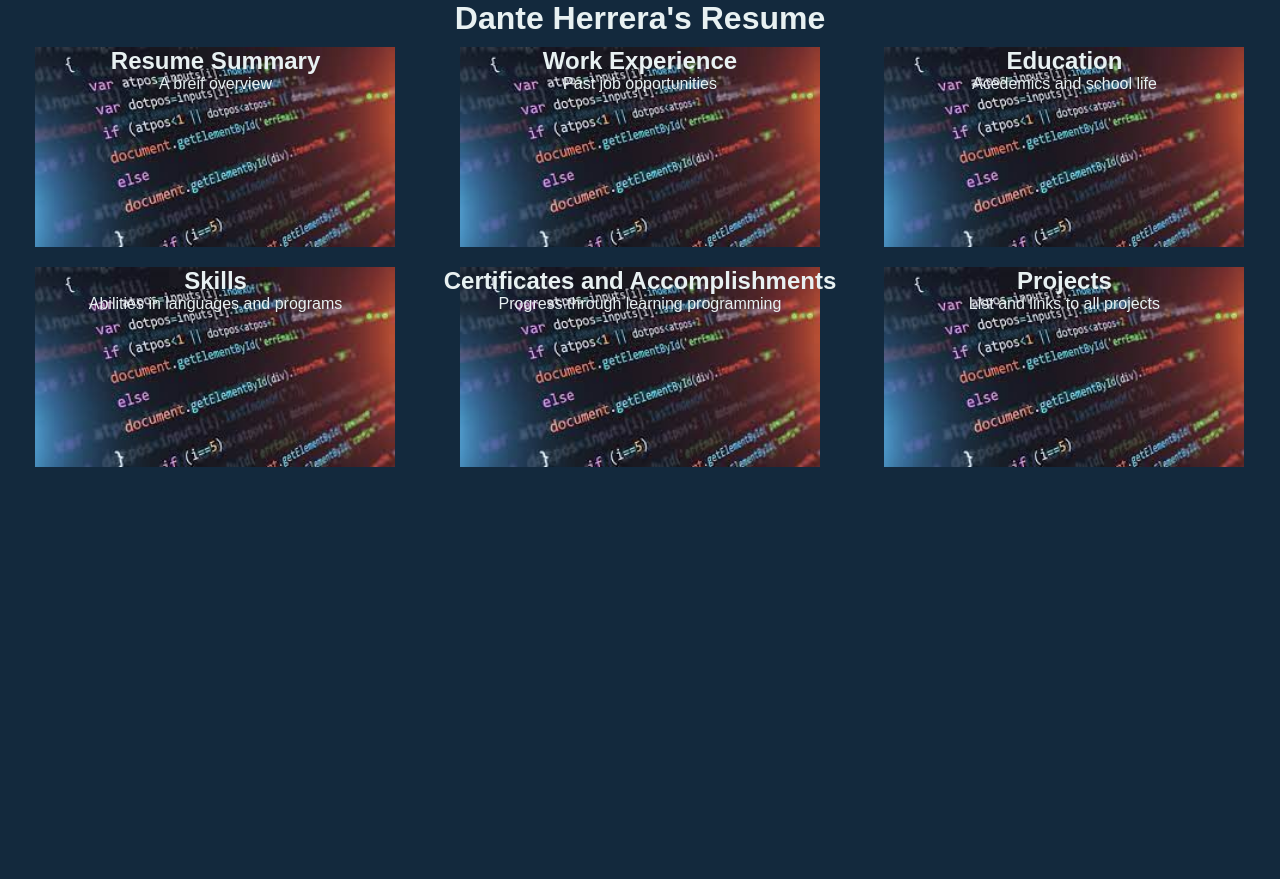
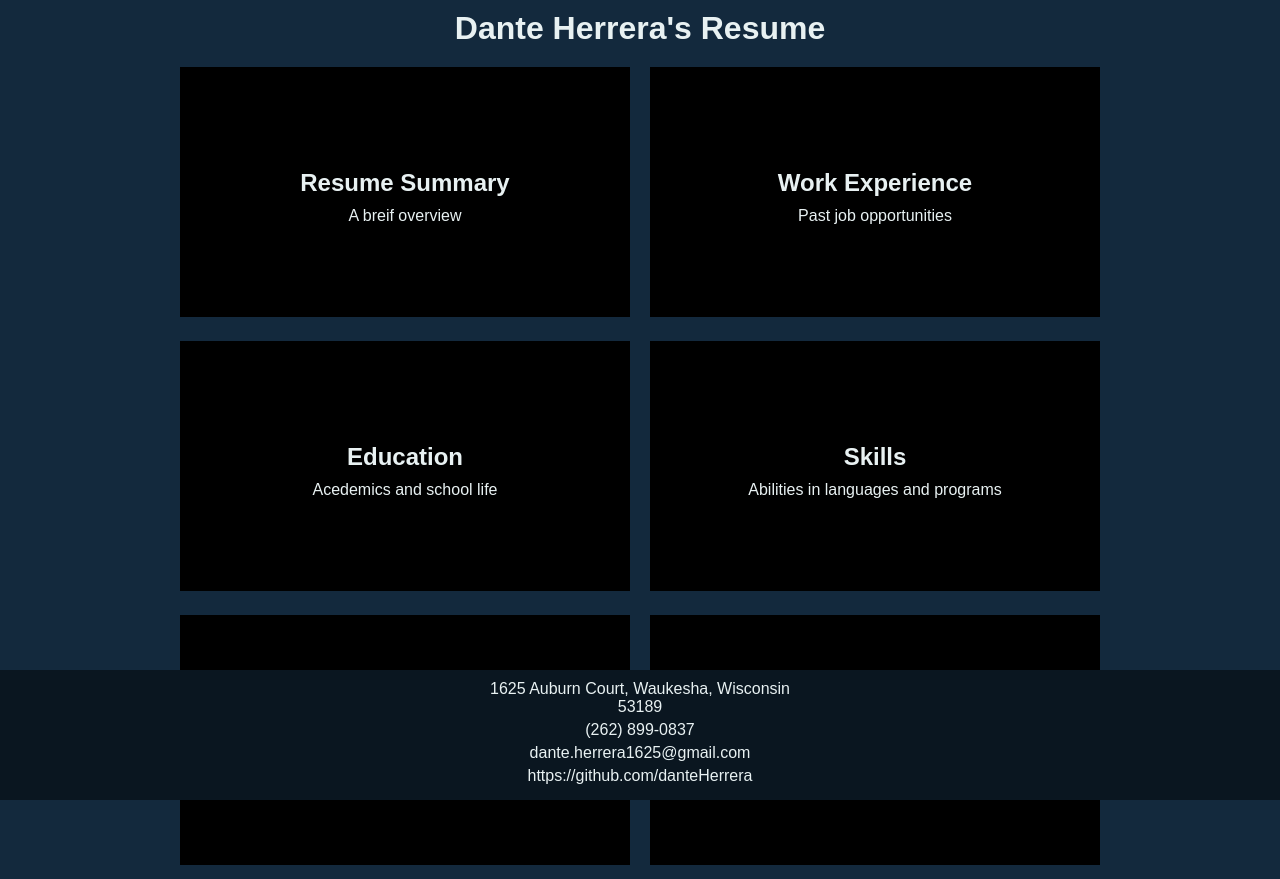
Before and after one commit to danteHerrera/Portfolio, a plain HTML site: page index.html in a window 1280 px wide. Before the commit the page ends 800 px from the top, so only its background shows below. Drawn offline with Linux system fonts and the light colour scheme.

Commit message:
Edit footer and center section text vertically. Remove test image.

```diff
--- a/index.html
+++ b/index.html
@@ -67,7 +67,13 @@
         </section>
     </a>
     <footer>
-        <table>
+        <ul class="list" id="foot-list">
+            <li id="personal-info1" class="personal-info">1625 Auburn Court, Waukesha, Wisconsin 53189</li>
+            <li id="personal-info2" class="personal-info">(262) 899-0837</li>
+            <li id="personal-info3" class="personal-info">dante.herrera1625@gmail.com</li>
+            <li id="personal-info4" class="personal-info">https://github.com/danteHerrera</li>
+        </ul>
+        <!-- <table>
             <tr id="t-row1" class="t-row">
                 <td id="data-type1" class="data-type">Address</td>
                 <td id="data1" class="data">1625 Auburn Court, Waukesha, Wisconsin 53189</td>
@@ -84,7 +90,7 @@
                 <td id="data-type4" class="data-type">Online Portfolio</td>
                 <td id="data4" class="data">https://github.com/danteHerrera</td>
             </tr>
-        </table>
+        </table> -->
     </footer>
 </body>
 </html>
--- a/resources/stylesheet/style.css
+++ b/resources/stylesheet/style.css
@@ -21,23 +21,26 @@
 }
 
 header {
-    margin: 0 auto;
+    margin: 10px auto;
 }
 
 /* Section  */
 
 .section {
-    display: inline-block;
-    height: 200px;
-    width: 400px;
-    background-image: url("../images/test.jpg");
+    display: table-cell;
+    height: 250px;
+    width: 450px;
+    background-color: black;
+    /*background-image: url("../images/test.jpg");
     background-repeat: no-repeat;
     background-position: center;
-    background-size: auto 200px;
-    margin: 10px;
+    background-size: auto 200px;*/
+    vertical-align: middle;
 }
 
 .section-link {
+    display: inline-block;
+    margin: 10px;
     color: #E8F1F2;
     text-decoration: none;
 }
@@ -45,14 +48,25 @@ header {
 /* Footer */
 
 footer {
-    display: none;
+    /* display: none; */
     background-color: #0a1620;
     width: 100%;
     position: fixed;
     bottom: 0;
 }
 
-footer table {
+footer .list {
+    padding: 10px;
+}
+
+footer .list .personal-info {
+    /* border-bottom: 1px solid #E8F1F2; */
+    width: 25%;
+    margin: 0 auto 5px;
+    overflow-x: auto;
+}
+
+/* footer table {
     margin: 0 auto;
     padding: 10px;
 }
@@ -66,4 +80,4 @@ footer table .data-type {
 footer table .data {
     padding: 2px;
     text-align: left;
-}
+} */
```
